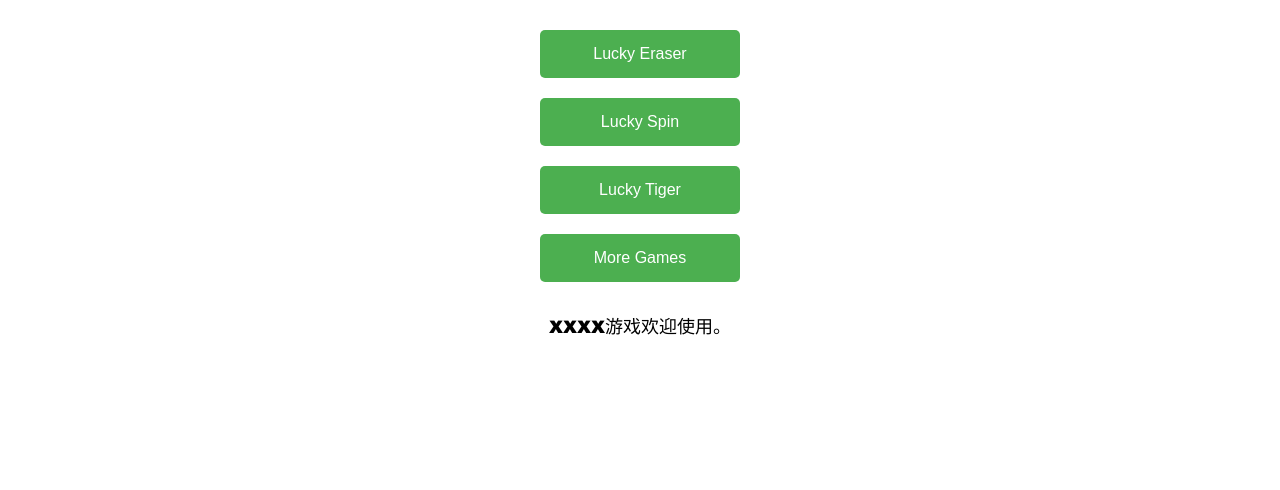
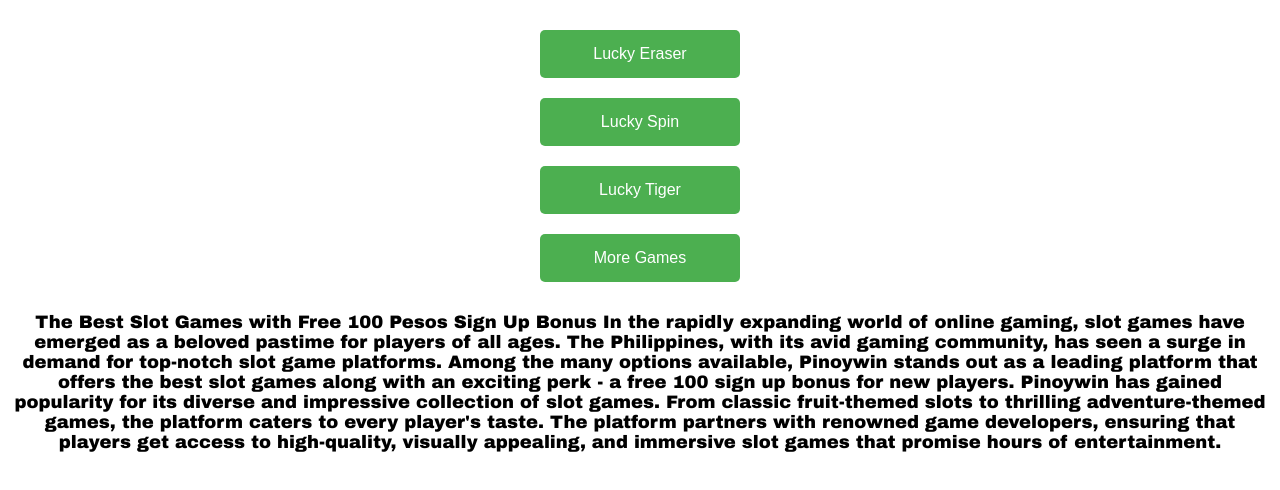
Before and after one commit to luckycalico/freeslot, a website: page index.html in a window 1280 px wide. Drawn offline with Linux system fonts and the light colour scheme.

Commit message:
Update index.html

```diff
--- a/index.html
+++ b/index.html
@@ -69,7 +69,10 @@
 
 <!-- 游戏说明 -->
 <div id="gameDescription">
-    XXXX游戏欢迎使用。
+    The Best Slot Games with Free 100 Pesos Sign Up Bonus
+In the rapidly expanding world of online gaming, slot games have emerged as a beloved pastime for players of all ages. The Philippines, with its avid gaming community, has seen a surge in demand for top-notch slot game platforms. Among the many options available, Pinoywin stands out as a leading platform that offers the best slot games along with an exciting perk - a free 100 sign up bonus for new players.
+
+Pinoywin has gained popularity for its diverse and impressive collection of slot games. From classic fruit-themed slots to thrilling adventure-themed games, the platform caters to every player's taste. The platform partners with renowned game developers, ensuring that players get access to high-quality, visually appealing, and immersive slot games that promise hours of entertainment.
 </div>
 
 <script>
```
